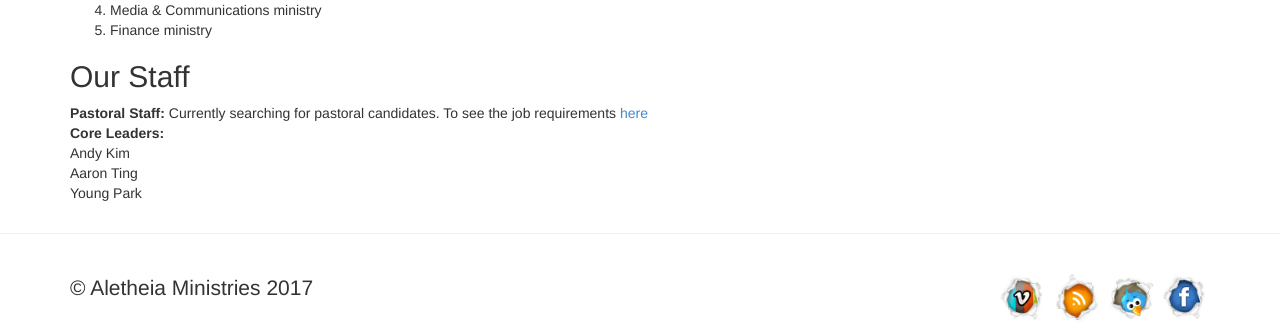
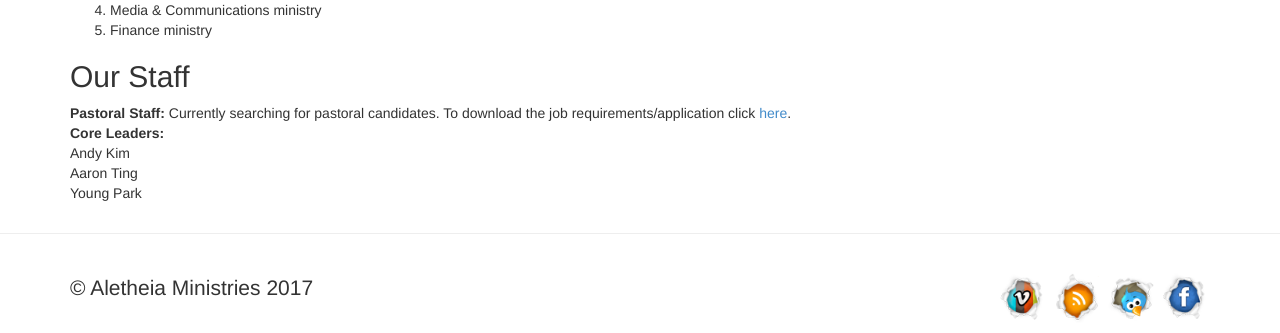
Before and after one commit to Twang015/CCUMC, a PHP site: page /about.php in a window 1280 px wide. Shown: the part 1409-1742 px from the top of the page. Run offline with PHP 8.4, Linux system fonts and the light colour scheme; some libraries are stand-ins or nearby versions.

Commit message:
update about page typo

```diff
--- a/about.php
+++ b/about.php
@@ -120,7 +120,7 @@
             <h2 id="ourStaff">Our Staff</h2>
             <p>
                 <b>Pastoral Staff:</b>
-                Currently searching for pastoral candidates. To see the job requirements <a href="files/EM Pastor job Posting_Final.pdf">here</a>
+                Currently searching for pastoral candidates. To download the job requirements/application click <a href="files/EM Pastor job Posting_Final.pdf">here</a>.
                 <br>
                 <b>Core Leaders:</b><br>
                 Andy Kim<br>
```
